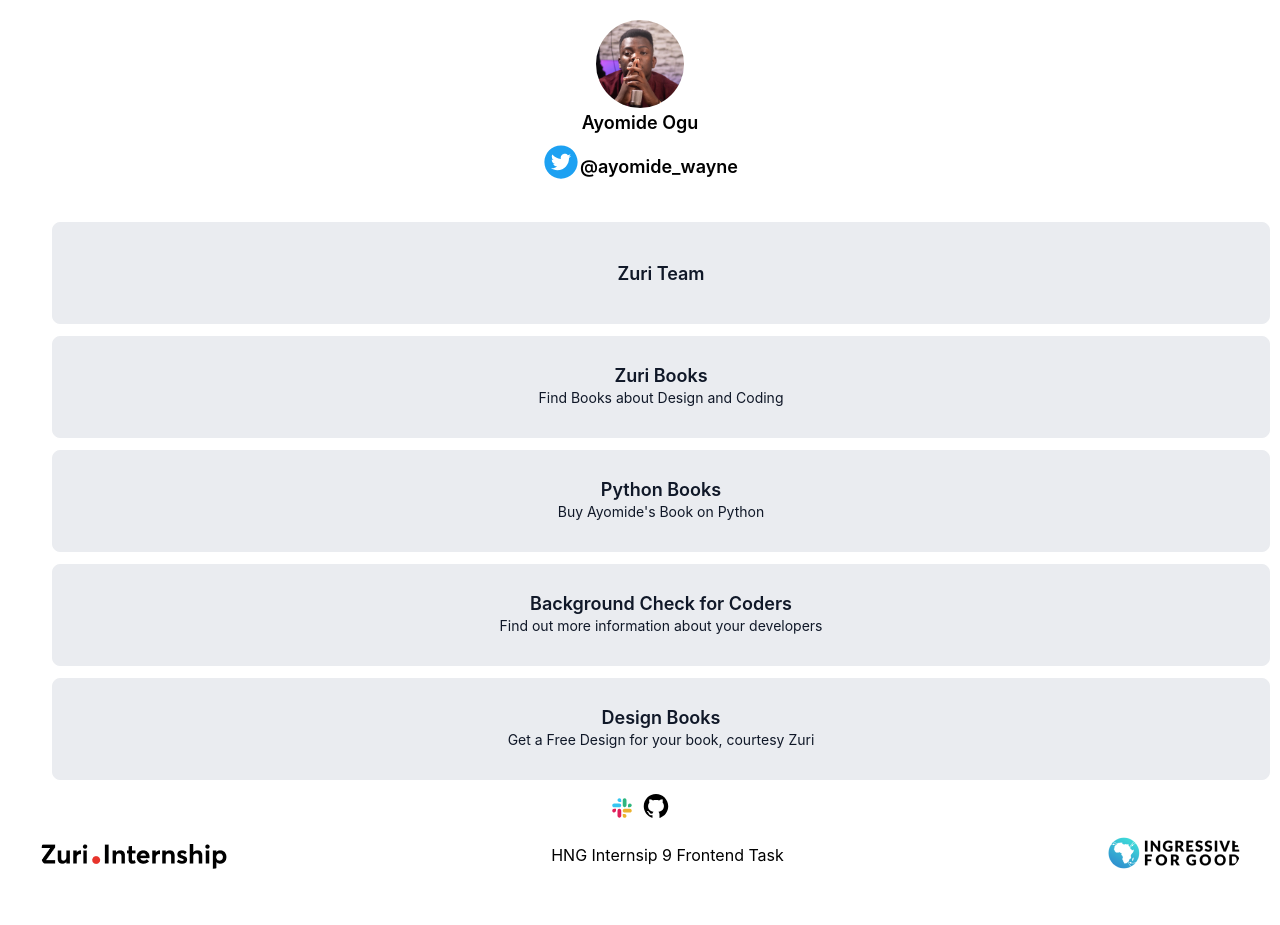
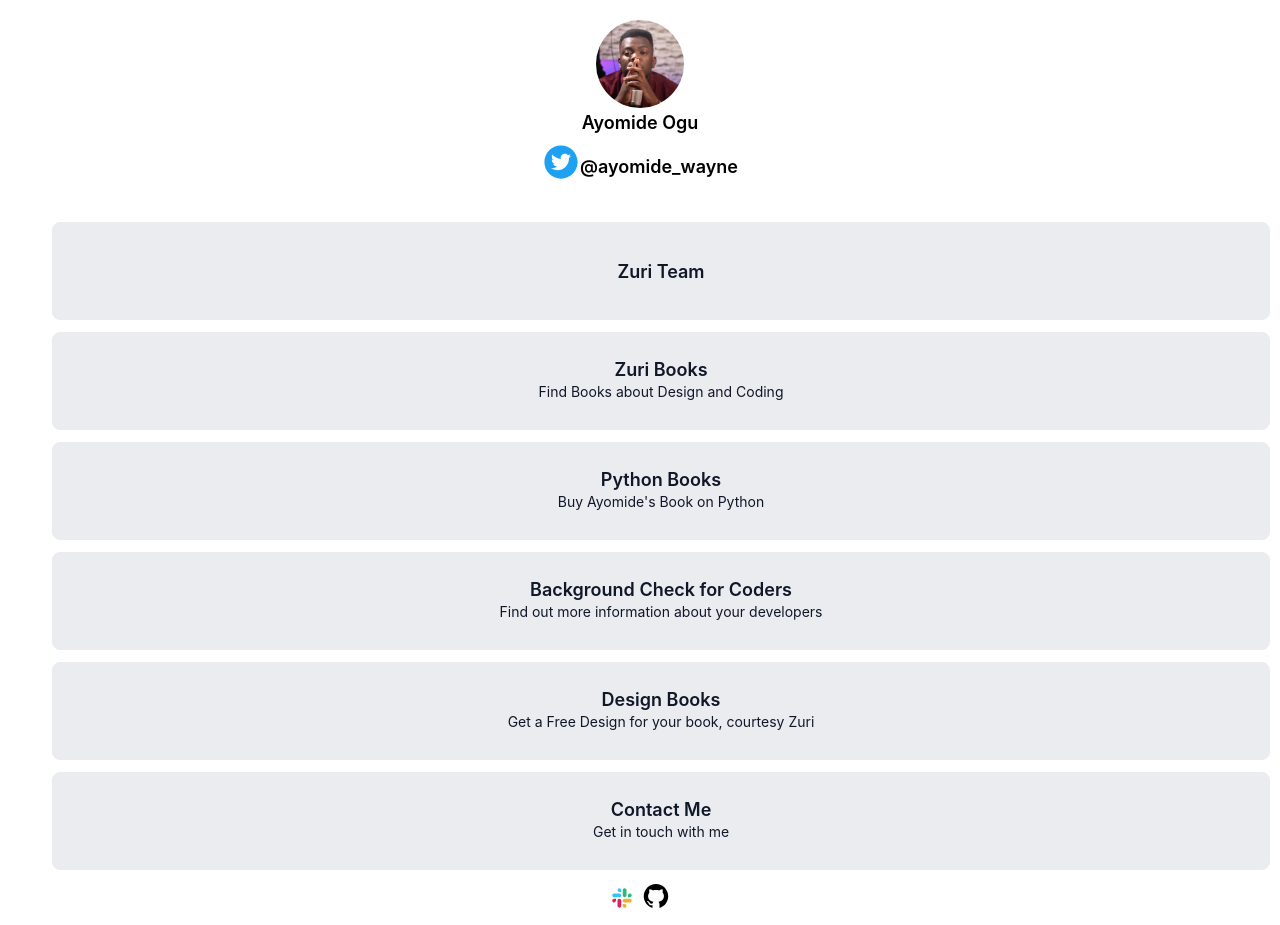
Before and after one commit to ayowayne123/Linkify, a React (Create React App) app: page / in a window 1280 px wide. Shown: the top 925 px of the page. Before the commit the page ends 883 px from the top, so only its background shows below. Built offline with nearby package versions, Linux system fonts and the light colour scheme.

Commit message:
feat: Added React Router

```diff
--- a/package.json
+++ b/package.json
@@ -9,6 +9,7 @@
     "react": "^18.2.0",
     "react-dom": "^18.2.0",
     "react-icons": "^4.6.0",
+    "react-router-dom": "^6.4.3",
     "react-scripts": "5.0.1",
     "web-vitals": "^2.1.4"
   },
--- a/src/App.css
+++ b/src/App.css
@@ -78,7 +78,7 @@
 
 
 .btn {
-  padding: 12px 32px;
+  padding: 10px 32px;
   margin: 12px;
   max-width: 1152px;
   width: 100%;
--- a/src/App.js
+++ b/src/App.js
@@ -1,17 +1,23 @@
 import './App.css';
 import React from 'react';
-import Profile from './components/Profile';
 import Footer from './components/Footer';
-import Link from './components/Links/Link';
+import Home from './pages/Home';
+import { Route,Routes } from 'react-router-dom';
+import Contact from './pages/Contact';
+
 
 function App() {
   return (
+   <>
+    <div className="App container">
+      <Routes>
+      <Route path='/' element={<Home />}/>
+      <Route path='/contact' element={<Contact />}/>
+      </Routes>
+      <Footer/>
+    </div>
 
-    <div className="App container">
-      <Profile/>
-      <Link/>
-       <Footer/>
-    </div>
+    </>
   );
 }
 
--- a/src/components/Links/Link.jsx
+++ b/src/components/Links/Link.jsx
@@ -24,6 +24,10 @@
         <div className='text'> <span>Design Books</span>
       <span className='subtext'>Get a Free Design for your book, courtesy Zuri </span> </div> </a>
 
+      <a href="/contact" className='btn' id='contact' >
+        <div className='text'> <span>Contact Me</span>
+      <span className='subtext'>Get in touch with me </span> </div> </a>
+
         <span className='bio'>
            <a href="https://slack.com"> <img src={Slack} alt='slack' /></a>
            <a href="https://github.com/ayowayne123"> <AiFillGithub/></a>
--- a/src/index.js
+++ b/src/index.js
@@ -3,11 +3,14 @@
 import './index.css';
 import App from './App';
 import reportWebVitals from './reportWebVitals';
+import { BrowserRouter } from 'react-router-dom';
 
 const root = ReactDOM.createRoot(document.getElementById('root'));
 root.render(
   <React.StrictMode>
+    <BrowserRouter>
     <App />
+    </BrowserRouter>
   </React.StrictMode>
 );
 
--- /dev/null
+++ b/src/pages/Contact.js
@@ -0,0 +1,9 @@
+import React from 'react'
+
+function Contact() {
+  return (
+    <div>Contact</div>
+  )
+}
+
+export default Contact
--- /dev/null
+++ b/src/pages/Home.js
@@ -0,0 +1,14 @@
+import React from 'react'
+import Link from '../components/Links/Link'
+import Profile from '../components/Profile'
+
+function Home() {
+  return (
+    <>
+     <Profile/>
+     <Link/>
+    </>
+  )
+}
+
+export default Home
```
Also changed, not shown: 1 other file (tests, documents, lock files or other folders).
